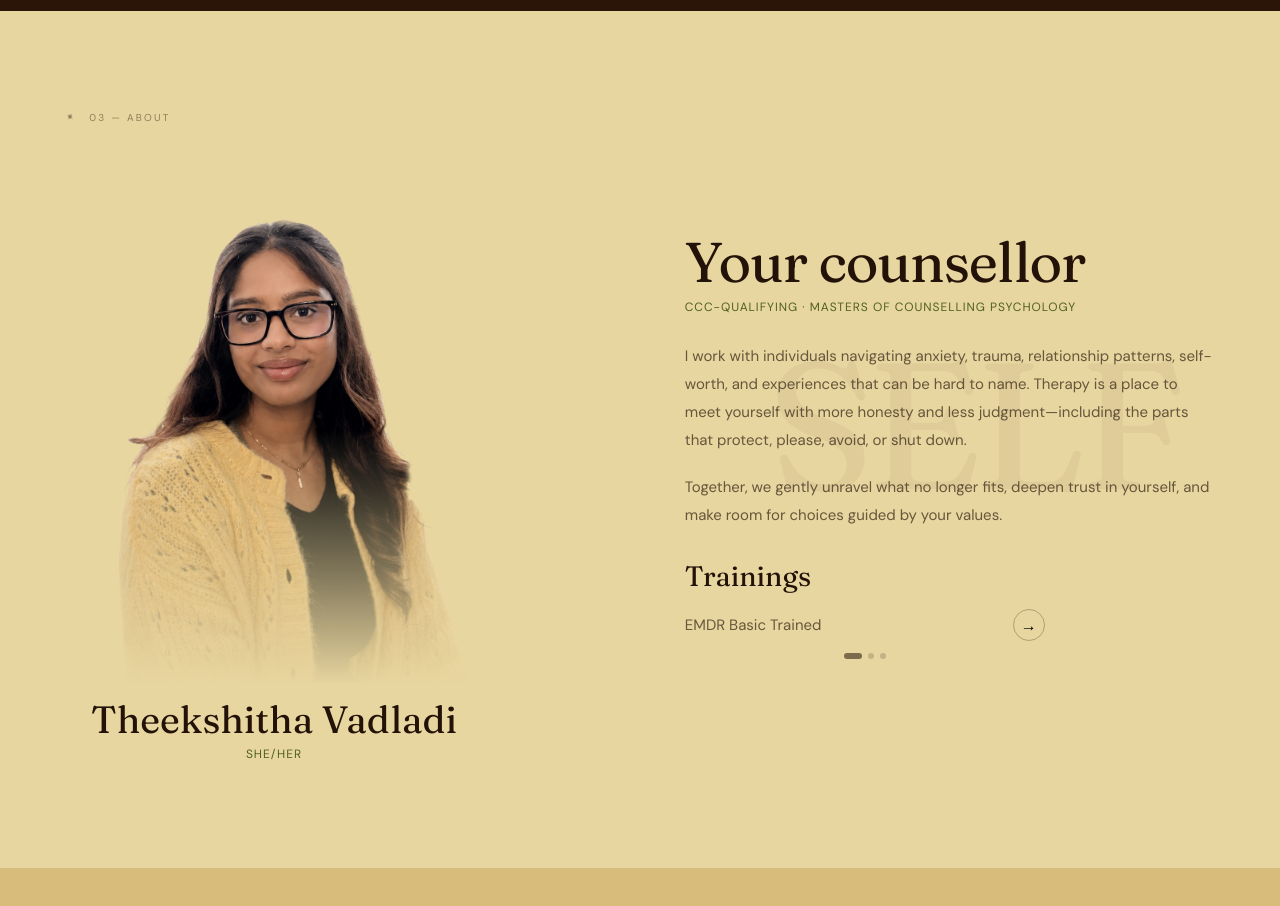
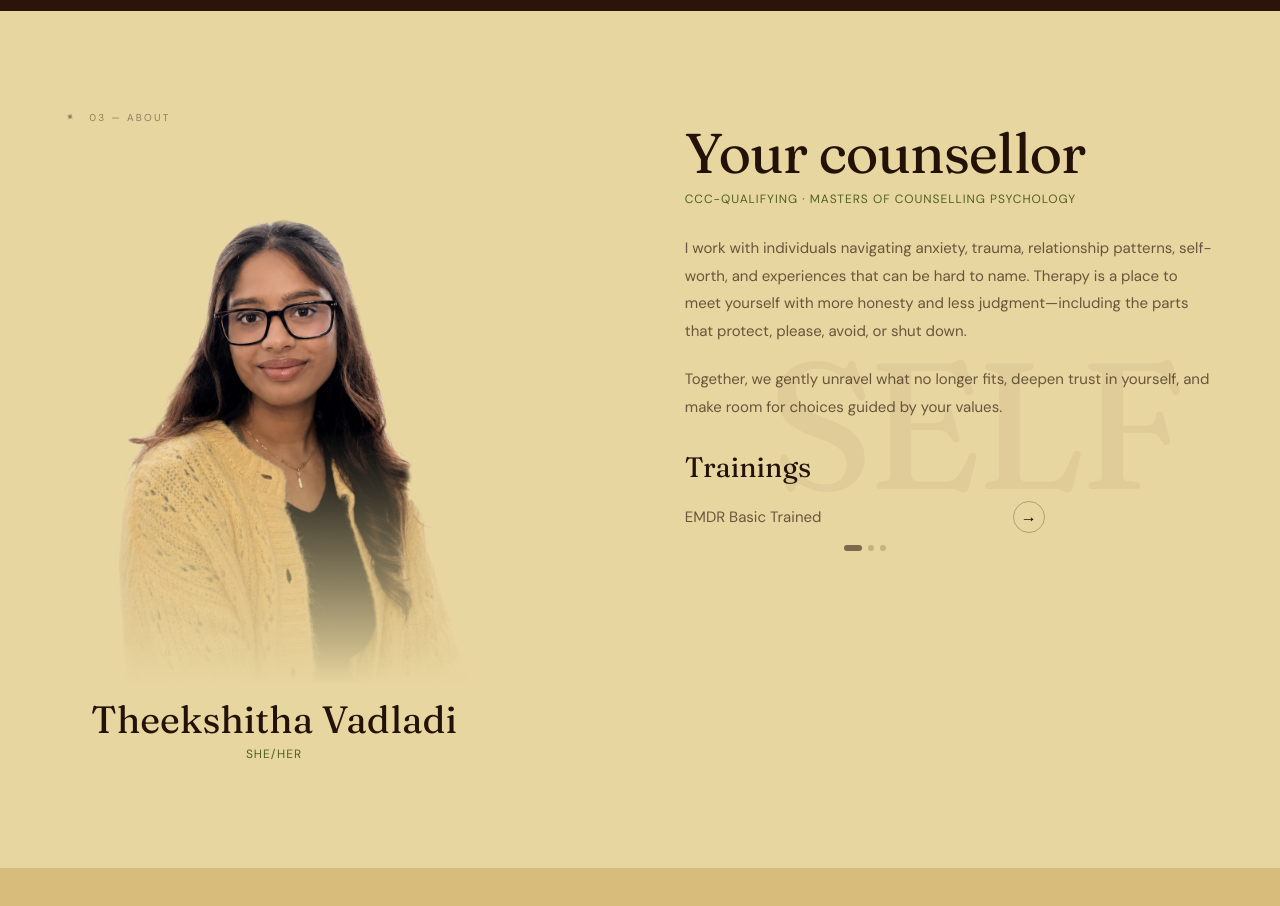
Before and after one commit to yajasmalhotra/unravel-website, a React (Vite) app: page / in a window 1280 px wide. Shown: the part 1680-2586 px from the top of the page. Built offline with nearby package versions, Linux system fonts and the light colour scheme.

Commit message:
Top-align About content

```diff
--- a/src/styles.css
+++ b/src/styles.css
@@ -60,7 +60,7 @@ button { font: inherit; }
 
 .about { padding: clamp(64px, 8vw, 100px) clamp(24px, 5vw, 64px) clamp(64px, 8vw, 100px); background: var(--ochre); }
 .about .section-kicker { margin-bottom: 0; }
-.about__grid { display: grid; grid-template-columns: repeat(2, minmax(280px, 1fr)); gap: clamp(48px, 7vw, 96px); align-items: center; }
+.about__grid { display: grid; grid-template-columns: repeat(2, minmax(280px, 1fr)); gap: clamp(48px, 7vw, 96px); align-items: start; }
 .portrait { max-width: 420px; text-align: center; }
 .portrait img { display: block; width: 100%; aspect-ratio: 3 / 4; object-fit: cover; object-position: center top; filter: brightness(.96) saturate(.88); mask-image: linear-gradient(#000 55%, transparent); -webkit-mask-image: linear-gradient(#000 55%, transparent); }
 .portrait h2 { margin: 16px 0 0; font: 400 clamp(25px, 3vw, 38px)/1.05 Fraunces, serif; }
```
